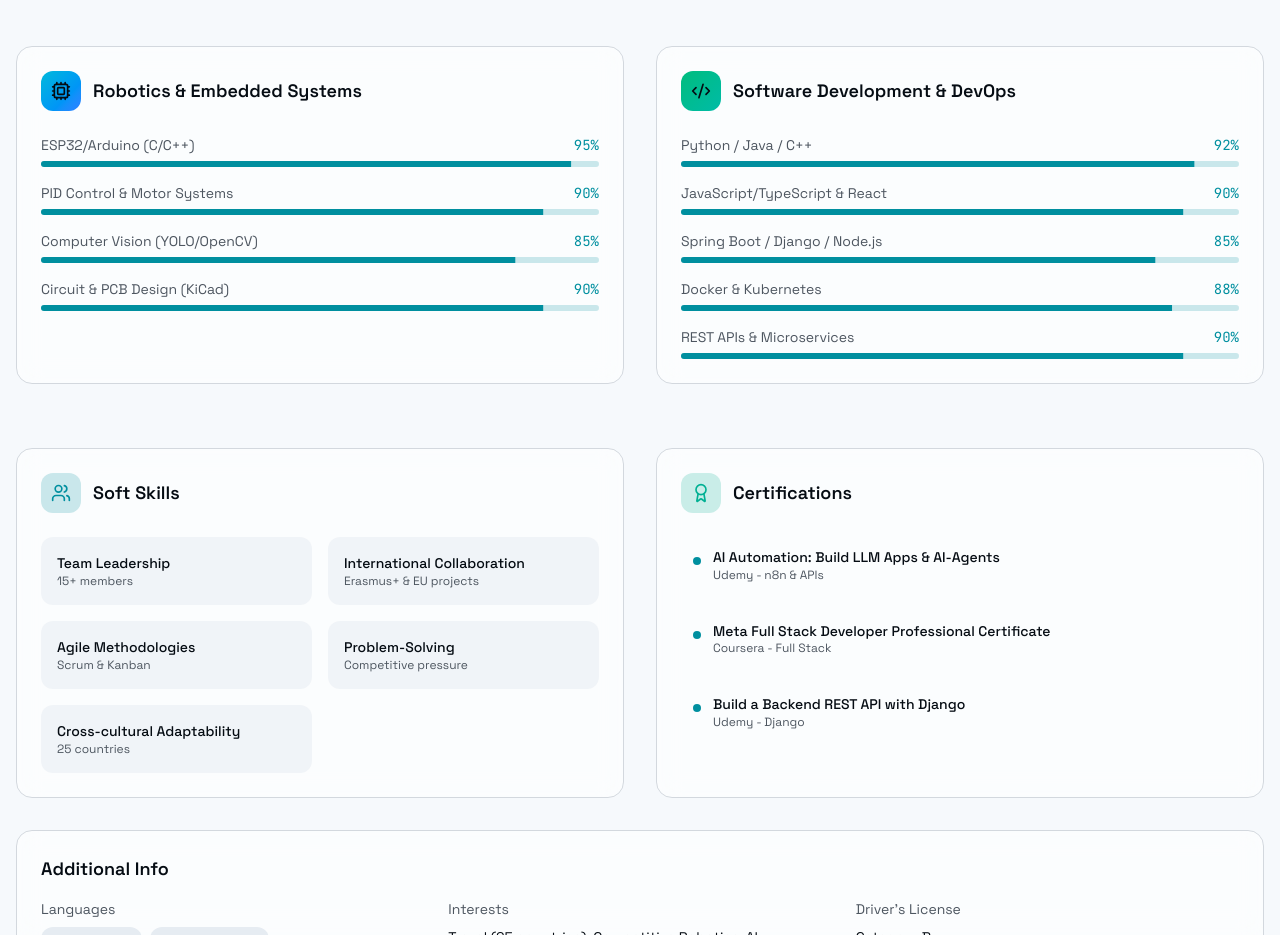
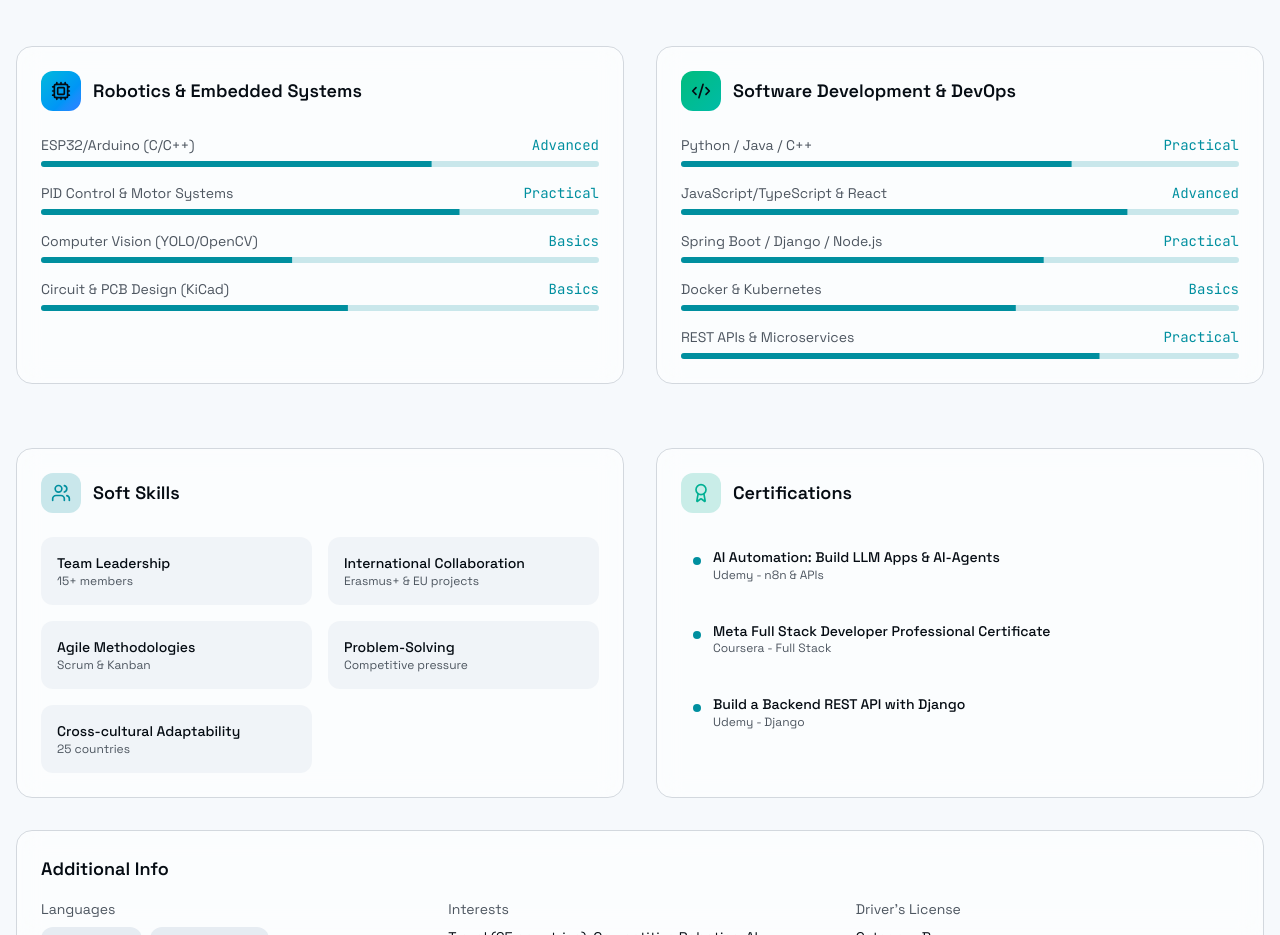
Before and after one commit to billtsol/billtsol-website, a Next.js app: page / in a window 1280 px wide. Shown: the part 5620-6555 px from the top of the page. Built offline with nearby package versions, Linux system fonts and the light colour scheme.

Commit message:
Update skill levels and labels in SkillsSection for better clarity and categorization

```diff
--- a/components/sections/skills.tsx
+++ b/components/sections/skills.tsx
@@ -9,10 +9,10 @@ const skillCategories = [
     icon: Cpu,
     color: "from-cyan-500 to-blue-500",
     skills: [
-      { name: "ESP32/Arduino (C/C++)", level: 95 },
-      { name: "PID Control & Motor Systems", level: 90 },
-      { name: "Computer Vision (YOLO/OpenCV)", level: 85 },
-      { name: "Circuit & PCB Design (KiCad)", level: 90 },
+      { name: "ESP32/Arduino (C/C++)", level: 70, label: "Advanced" },
+      { name: "PID Control & Motor Systems", level: 75, label: "Practical" },
+      { name: "Computer Vision (YOLO/OpenCV)", level: 45, label: "Basics" },
+      { name: "Circuit & PCB Design (KiCad)", level: 55, label: "Basics" },
     ],
   },
   {
@@ -20,11 +20,11 @@ const skillCategories = [
     icon: Code2,
     color: "from-emerald-500 to-teal-500",
     skills: [
-      { name: "Python / Java / C++", level: 92 },
-      { name: "JavaScript/TypeScript & React", level: 90 },
-      { name: "Spring Boot / Django / Node.js", level: 85 },
-      { name: "Docker & Kubernetes", level: 88 },
-      { name: "REST APIs & Microservices", level: 90 },
+      { name: "Python / Java / C++", level: 70, label: "Practical" },
+      { name: "JavaScript/TypeScript & React", level: 80, label: "Advanced" },
+      { name: "Spring Boot / Django / Node.js", level: 65, label: "Practical" },
+      { name: "Docker & Kubernetes", level: 60, label: "Basics" },
+      { name: "REST APIs & Microservices", level: 75, label: "Practical" },
     ],
   },
 ];
@@ -97,7 +97,7 @@ export function SkillsSection() {
                         {skill.name}
                       </span>
                       <span className="text-primary font-mono">
-                        {skill.level}%
+                        {skill.label}
                       </span>
                     </div>
                     <Progress value={skill.level} className="h-1.5" />
```
